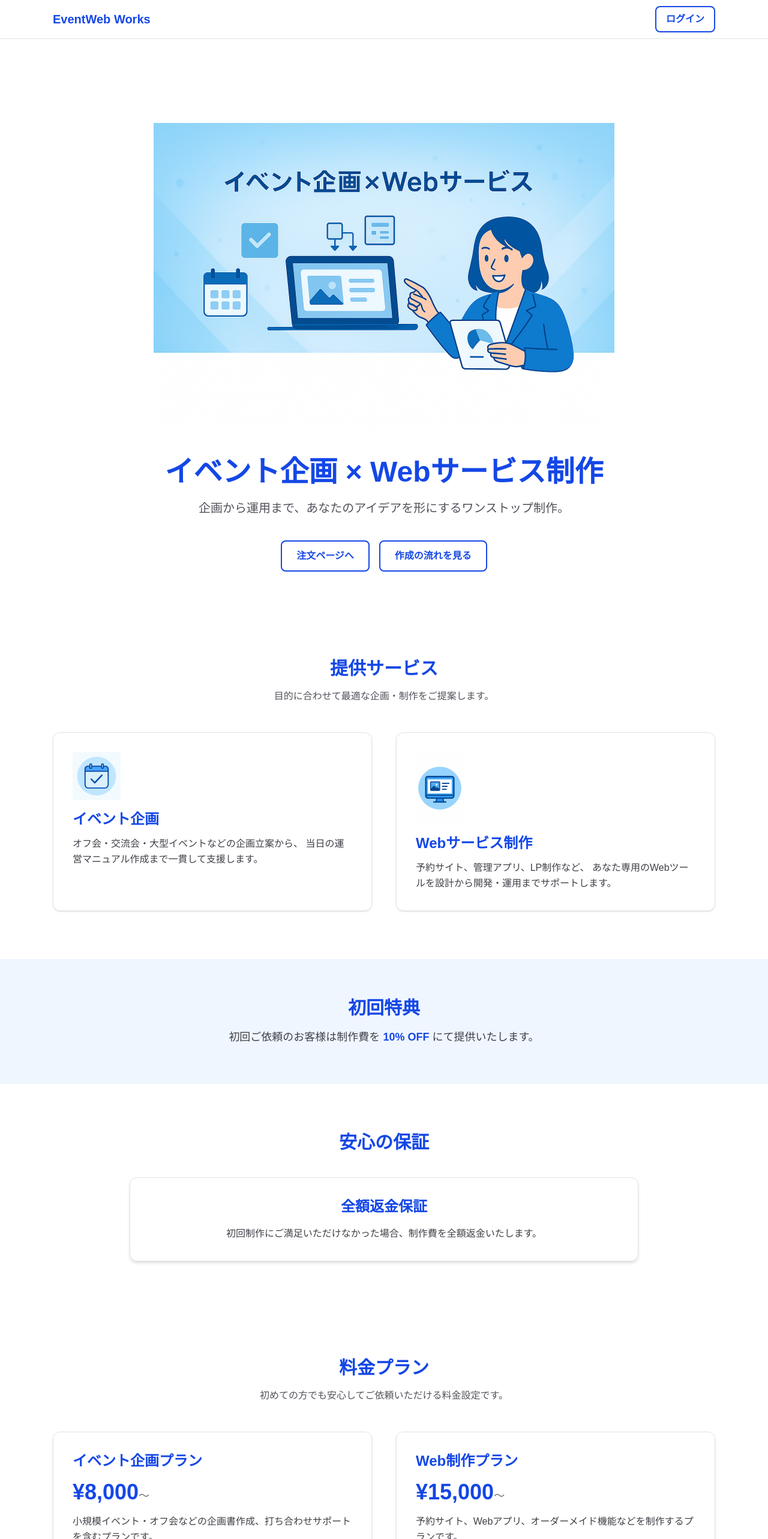
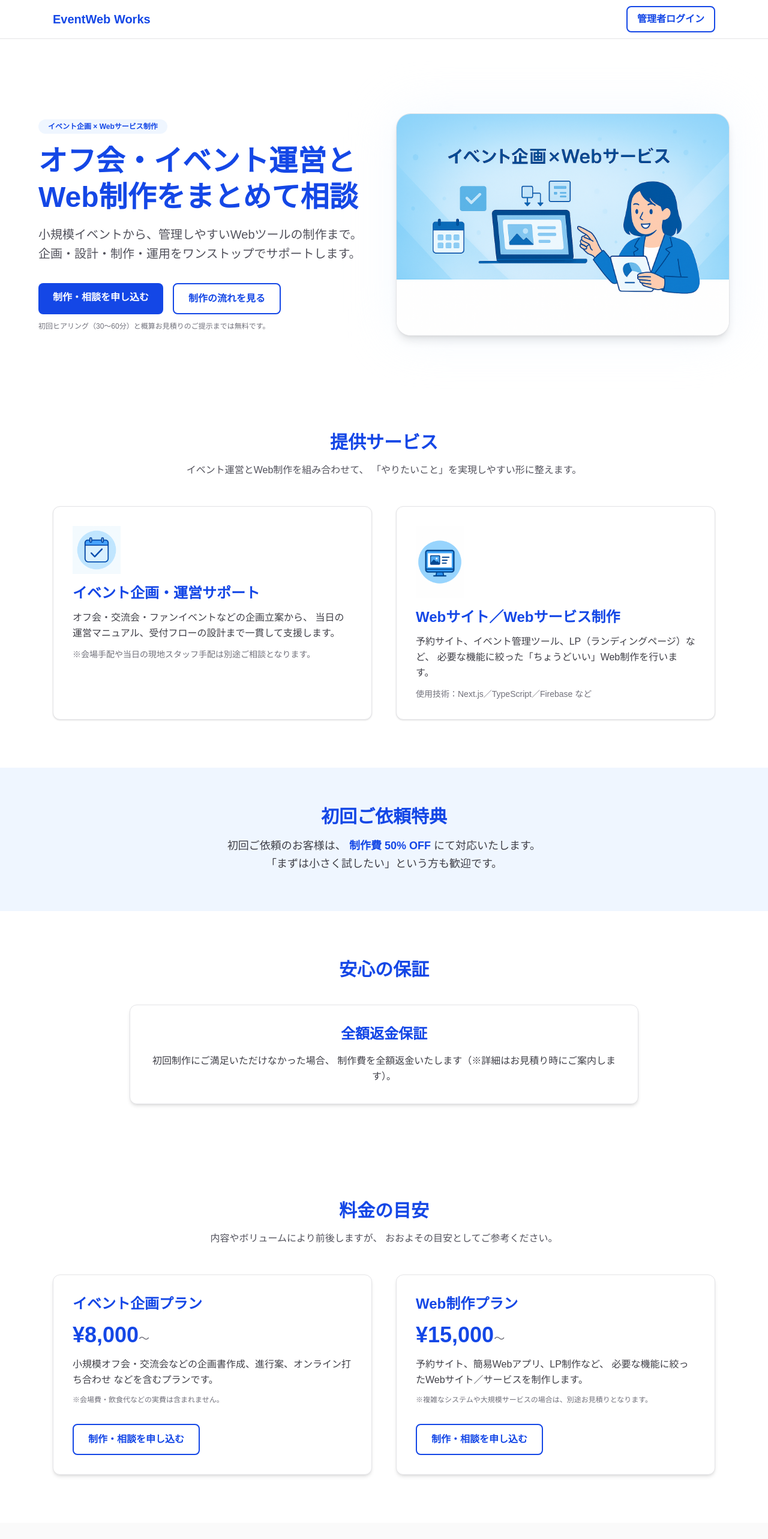
Before and after one commit to kouboucreative-coder/eventweb-works, a Next.js app: page / in a window 1280 px wide. Shown: the top 2566 px of the page at 60% size. Built offline with nearby package versions, Linux system fonts and the light colour scheme.

Commit message:
Refine home page content and layout
Updated text for clarity and added new features to the home page.

```diff
--- a/app/page.tsx
+++ b/app/page.tsx
@@ -5,7 +5,7 @@ import { auth } from "@/lib/firebase";
 import { GoogleAuthProvider, signInWithPopup } from "firebase/auth";
 
 export default function Home() {
-  // Google ログイン
+  // Google ログイン（管理者用）
   const handleLogin = async () => {
     const provider = new GoogleAuthProvider();
     try {
@@ -19,70 +19,90 @@ export default function Home() {
 
   return (
     <main className="min-h-screen bg-white text-zinc-900">
-
       {/* ===================== */}
       {/*      ナビゲーション     */}
       {/* ===================== */}
       <header className="w-full border-b border-zinc-200 bg-white fixed top-0 left-0 z-50">
         <div className="max-w-6xl mx-auto px-6 h-16 flex items-center justify-between">
-
           {/* サイト名 */}
           <div className="text-xl font-bold text-blue-700">
             EventWeb Works
           </div>
 
-          {/* ログインボタン */}
+          {/* 管理者ログイン */}
           <button
             onClick={handleLogin}
             className="rounded-lg border-2 border-blue-700 text-blue-700 font-semibold px-4 py-2 bg-white hover:bg-blue-50 transition"
           >
-            ログイン
+            管理者ログイン
           </button>
         </div>
       </header>
 
       {/* ナビ固定分の余白 */}
-      <div className="h-16"></div>
+      <div className="h-16" />
 
       {/* ===================== */}
       {/*        HERO           */}
       {/* ===================== */}
-      <section className="px-6 pt-20 pb-16 text-center">
+      <section className="px-6 pt-16 pb-20">
+        <div className="max-w-6xl mx-auto grid gap-10 lg:grid-cols-2 lg:items-center">
+          {/* 左：テキスト */}
+          <div className="text-center lg:text-left">
+            <p className="inline-flex items-center rounded-full bg-blue-50 px-4 py-1 text-xs font-semibold text-blue-700">
+              イベント企画 × Webサービス制作
+            </p>
 
-        <div className="mx-auto max-w-3xl">
-          <Image
-            src="/hero/hero.png"
-            alt="イベント企画とWeb制作"
-            width={1200}
-            height={800}
-            className="w-full h-auto mx-auto"
-            priority
-          />
-        </div>
-
-        <h1 className="mt-10 text-4xl md:text-5xl font-bold text-blue-700 leading-tight">
-          イベント企画 × Webサービス制作
+            <h1 className="mt-4 text-4xl md:text-5xl font-bold text-blue-700 leading-tight">
+              オフ会・イベント運営と
+              <br className="hidden md:block" />
+              Web制作をまとめて相談
             </h1>
 
-        <p className="mt-4 text-lg md:text-xl text-zinc-600 max-w-2xl mx-auto">
-          企画から運用まで、あなたのアイデアを形にするワンストップ制作。
+            <p className="mt-4 text-lg md:text-xl text-zinc-600 leading-relaxed">
+              小規模イベントから、管理しやすいWebツールの制作まで。
+              <br className="hidden md:block" />
+              企画・設計・制作・運用をワンストップでサポートします。
             </p>
 
             {/* HERO ボタン */}
-        <div className="mt-10 flex justify-center gap-4">
+            <div className="mt-8 flex flex-col sm:flex-row gap-4 justify-center lg:justify-start">
               <a
                 href="/order"
-            className="rounded-lg border-2 border-blue-700 text-blue-700 font-semibold px-6 py-3 bg-white hover:bg-blue-50 transition"
+                className="w-full sm:w-auto text-center rounded-lg bg-blue-700 text-white font-semibold px-6 py-3 hover:bg-blue-800 transition"
               >
-            注文ページへ
+                制作・相談を申し込む
               </a>
 
               <a
                 href="/flow"
-            className="rounded-lg border-2 border-blue-700 text-blue-700 font-semibold px-6 py-3 bg-white hover:bg-blue-50 transition"
+                className="w-full sm:w-auto text-center rounded-lg border-2 border-blue-700 text-blue-700 font-semibold px-6 py-3 bg-white hover:bg-blue-50 transition"
               >
-            作成の流れを見る
+                制作の流れを見る
               </a>
+            </div>
+
+            <p className="mt-3 text-xs text-zinc-500">
+              初回ヒアリング（30〜60分）と概算お見積りのご提示までは無料です。
+            </p>
+          </div>
+
+          {/* 右：ヒーロー画像 */}
+          <div className="relative flex justify-center">
+            <div className="relative w-full max-w-xl">
+              <div className="absolute inset-0 rounded-3xl bg-blue-50 blur-2xl opacity-70" />
+              <div className="relative rounded-3xl border border-zinc-200 bg-white shadow-lg overflow-hidden">
+                <Image
+                  src="/hero/hero.png"
+                  alt="イベント企画とWeb制作のイメージ"
+                  width={1200}
+                  height={800}
+                  className="w-full h-auto"
+                  priority
+                />
+              </div>
+            </div>
+          </div>
         </div>
       </section>
 
@@ -95,25 +115,50 @@ export default function Home() {
         </h2>
 
         <p className="mt-4 text-center text-zinc-600">
-          目的に合わせて最適な企画・制作をご提案します。
+          イベント運営とWeb制作を組み合わせて、
+          「やりたいこと」を実現しやすい形に整えます。
         </p>
 
         <div className="mt-12 grid grid-cols-1 md:grid-cols-2 gap-10">
-          <div className="rounded-xl border border-zinc-200 p-8 shadow hover:shadow-lg transition">
-            <Image src="/icons/event.png" alt="イベントアイコン" width={80} height={80} className="mb-4" />
-            <h3 className="text-2xl font-semibold text-blue-700">イベント企画</h3>
+          {/* イベント企画 */}
+          <div className="rounded-xl border border-zinc-200 p-8 shadow hover:shadow-lg transition bg-white">
+            <Image
+              src="/icons/event.png"
+              alt="イベントアイコン"
+              width={80}
+              height={80}
+              className="mb-4"
+            />
+            <h3 className="text-2xl font-semibold text-blue-700">
+              イベント企画・運営サポート
+            </h3>
             <p className="mt-3 text-zinc-700 leading-relaxed">
-              オフ会・交流会・大型イベントなどの企画立案から、
-              当日の運営マニュアル作成まで一貫して支援します。
+              オフ会・交流会・ファンイベントなどの企画立案から、
+              当日の運営マニュアル、受付フローの設計まで一貫して支援します。
+            </p>
+            <p className="mt-3 text-sm text-zinc-500">
+              ※会場手配や当日の現地スタッフ手配は別途ご相談となります。
             </p>
           </div>
 
-          <div className="rounded-xl border border-zinc-200 p-8 shadow hover:shadow-lg transition">
-            <Image src="/icons/web.png" alt="Webサービスアイコン" width={80} height={80} className="mb-4" />
-            <h3 className="text-2xl font-semibold text-blue-700">Webサービス制作</h3>
+          {/* Web制作 */}
+          <div className="rounded-xl border border-zinc-200 p-8 shadow hover:shadow-lg transition bg-white">
+            <Image
+              src="/icons/web.png"
+              alt="Webサービスアイコン"
+              width={80}
+              height={80}
+              className="mb-4"
+            />
+            <h3 className="text-2xl font-semibold text-blue-700">
+              Webサイト／Webサービス制作
+            </h3>
             <p className="mt-3 text-zinc-700 leading-relaxed">
-              予約サイト、管理アプリ、LP制作など、
-              あなた専用のWebツールを設計から開発・運用までサポートします。
+              予約サイト、イベント管理ツール、LP（ランディングページ）など、
+              必要な機能に絞った「ちょうどいい」Web制作を行います。
+            </p>
+            <p className="mt-3 text-sm text-zinc-500">
+              使用技術：Next.js／TypeScript／Firebase など
             </p>
           </div>
         </div>
@@ -123,12 +168,16 @@ export default function Home() {
       {/*      初回特典        */}
       {/* ===================== */}
       <section className="bg-blue-50 py-16 px-6 text-center">
-        <h2 className="text-3xl font-bold text-blue-700">初回特典</h2>
-        <p className="mt-4 text-lg text-zinc-700">
-          初回ご依頼のお客様は制作費を
-          <span className="font-bold text-blue-700"> 10% OFF </span>
-          にて提供いたします。
+        <div className="max-w-3xl mx-auto">
+          <h2 className="text-3xl font-bold text-blue-700">初回ご依頼特典</h2>
+          <p className="mt-4 text-lg text-zinc-700 leading-relaxed">
+            初回ご依頼のお客様は、
+            <span className="font-bold text-blue-700"> 制作費 50% OFF </span>
+            にて対応いたします。
+            <br />
+            「まずは小さく試したい」という方も歓迎です。
           </p>
+        </div>
       </section>
 
       {/* ===================== */}
@@ -139,7 +188,8 @@ export default function Home() {
         <div className="mt-10 rounded-xl border border-zinc-200 shadow-md p-8 bg-white">
           <h3 className="text-2xl font-semibold text-blue-700">全額返金保証</h3>
           <p className="mt-4 text-zinc-700 leading-relaxed">
-            初回制作にご満足いただけなかった場合、制作費を全額返金いたします。
+            初回制作にご満足いただけなかった場合、
+            制作費を全額返金いたします（※詳細はお見積り時にご案内します）。
           </p>
         </div>
       </section>
@@ -148,50 +198,63 @@ export default function Home() {
       {/*      料金プラン       */}
       {/* ===================== */}
       <section className="mx-auto max-w-6xl px-6 py-20">
-        <h2 className="text-3xl font-bold text-center text-blue-700">料金プラン</h2>
+        <h2 className="text-3xl font-bold text-center text-blue-700">
+          料金の目安
+        </h2>
 
         <p className="mt-4 text-center text-zinc-600">
-          初めての方でも安心してご依頼いただける料金設定です。
+          内容やボリュームにより前後しますが、
+          おおよその目安としてご参考ください。
         </p>
 
         <div className="mt-12 grid grid-cols-1 md:grid-cols-2 gap-10">
-
           {/* イベント企画 */}
           <div className="rounded-xl border border-zinc-200 shadow-md p-8 bg-white hover:shadow-xl transition">
-            <h3 className="text-2xl font-semibold text-blue-700">イベント企画プラン</h3>
+            <h3 className="text-2xl font-semibold text-blue-700">
+              イベント企画プラン
+            </h3>
             <p className="mt-4 text-4xl font-bold text-blue-700">
               ¥8,000<span className="text-lg font-normal text-zinc-500">〜</span>
             </p>
             <p className="mt-4 text-zinc-700 leading-relaxed">
-              小規模イベント・オフ会などの企画書作成、打ち合わせサポートを含むプランです。
+              小規模オフ会・交流会などの企画書作成、進行案、オンライン打ち合わせ
+              などを含むプランです。
+            </p>
+            <p className="mt-3 text-xs text-zinc-500">
+              ※会場費・飲食代などの実費は含まれません。
             </p>
 
             <a
               href="/order"
               className="mt-8 inline-block rounded-lg border-2 border-blue-700 text-blue-700 font-semibold px-6 py-3 bg-white hover:bg-blue-50 transition"
             >
-              注文ページへ
+              制作・相談を申し込む
             </a>
           </div>
 
           {/* Web制作 */}
           <div className="rounded-xl border border-zinc-200 shadow-md p-8 bg-white hover:shadow-xl transition">
-            <h3 className="text-2xl font-semibold text-blue-700">Web制作プラン</h3>
+            <h3 className="text-2xl font-semibold text-blue-700">
+              Web制作プラン
+            </h3>
             <p className="mt-4 text-4xl font-bold text-blue-700">
               ¥15,000<span className="text-lg font-normal text-zinc-500">〜</span>
             </p>
             <p className="mt-4 text-zinc-700 leading-relaxed">
-              予約サイト、Webアプリ、オーダーメイド機能などを制作するプランです。
+              予約サイト、簡易Webアプリ、LP制作など、
+              必要な機能に絞ったWebサイト／サービスを制作します。
+            </p>
+            <p className="mt-3 text-xs text-zinc-500">
+              ※複雑なシステムや大規模サービスの場合は、別途お見積りとなります。
             </p>
 
             <a
               href="/order"
               className="mt-8 inline-block rounded-lg border-2 border-blue-700 text-blue-700 font-semibold px-6 py-3 bg-white hover:bg-blue-50 transition"
             >
-              注文ページへ
+              制作・相談を申し込む
             </a>
           </div>
-
         </div>
       </section>
 
@@ -199,16 +262,32 @@ export default function Home() {
       {/*    制作の流れ         */}
       {/* ===================== */}
       <section className="bg-zinc-50 py-20 px-6">
-        <h2 className="text-3xl font-bold text-blue-700 text-center">制作の流れ（3ステップ）</h2>
+        <h2 className="text-3xl font-bold text-blue-700 text-center">
+          制作の流れ（3ステップ）
+        </h2>
 
         <div className="mx-auto max-w-4xl mt-12 space-y-10">
           {[
-            { title: "1. 依頼 → 初回打ち合わせ", desc: "フォーム送信後、24時間以内にご連絡します。" },
-            { title: "2. 企画・制作スタート", desc: "ヒアリング内容をもとに制作を開始します。" },
-            { title: "3. 納品 → アフターサポート", desc: "納品後の運用サポートも可能です。" },
+            {
+              title: "1. フォームからご依頼 → 日程調整",
+              desc: "フォーム送信後、24時間以内にご連絡し、オンライン打ち合わせの日程を決めます。",
+            },
+            {
+              title: "2. ヒアリング → 企画・見積り",
+              desc: "ご要望をお伺いし、実現方法のご提案とお見積り、スケジュール案をご提示します。",
+            },
+            {
+              title: "3. 制作 → 納品・サポート",
+              desc: "内容確定後に制作を進め、納品後の簡単な修正や運用のご相談にも対応します。",
+            },
           ].map((step, i) => (
-            <div key={i} className="rounded-xl border border-zinc-200 bg-white p-6 shadow-md">
-              <h3 className="text-xl font-semibold text-blue-700">{step.title}</h3>
+            <div
+              key={i}
+              className="rounded-xl border border-zinc-200 bg-white p-6 shadow-md"
+            >
+              <h3 className="text-xl font-semibold text-blue-700">
+                {step.title}
+              </h3>
               <p className="mt-2 text-zinc-700">{step.desc}</p>
             </div>
           ))}
@@ -230,14 +309,16 @@ export default function Home() {
       <section className="py-20 px-6 bg-gradient-to-b from-blue-600 to-blue-500 text-white text-center">
         <h2 className="text-3xl font-bold">まずはお気軽にご相談ください</h2>
         <p className="mt-4 text-blue-100">
-          イベント企画・Web制作の両方に対応しています。
+          「こんなことお願いしても大丈夫かな？」という段階でも問題ありません。
+          <br />
+          一緒に、現実的な形へ落とし込んでいきましょう。
         </p>
 
         <a
           href="/order"
           className="mt-8 inline-block rounded-lg border-2 border-blue-700 text-blue-700 font-semibold px-8 py-3 bg-white hover:bg-blue-50 transition"
         >
-          注文ページへ進む
+          制作・相談を申し込む
         </a>
 
         {/* ▼ 管理者ページボタン ▼ */}
@@ -250,7 +331,6 @@ export default function Home() {
           </a>
         </div>
       </section>
-
     </main>
   );
 }
```
Lines whose indentation alone changed are shown as unchanged.
